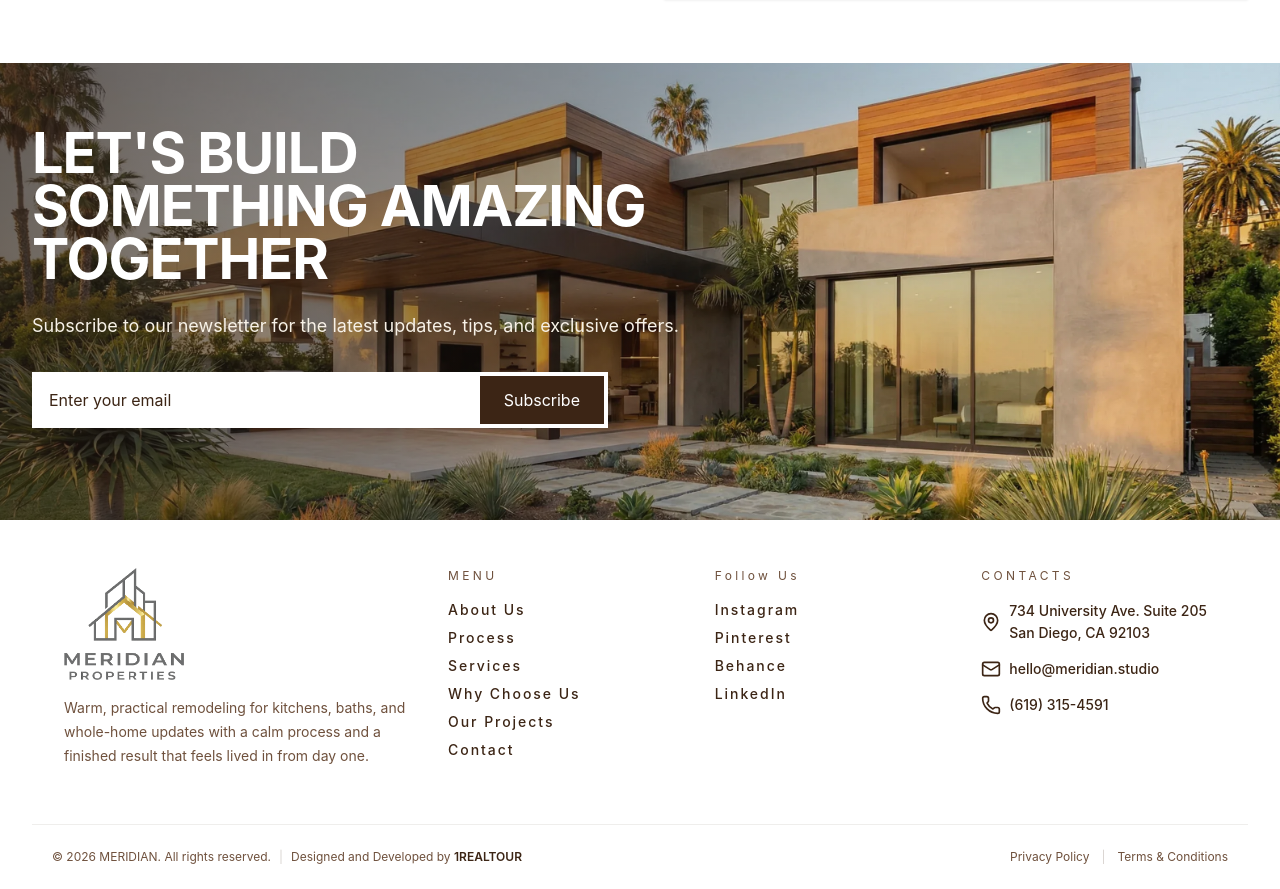
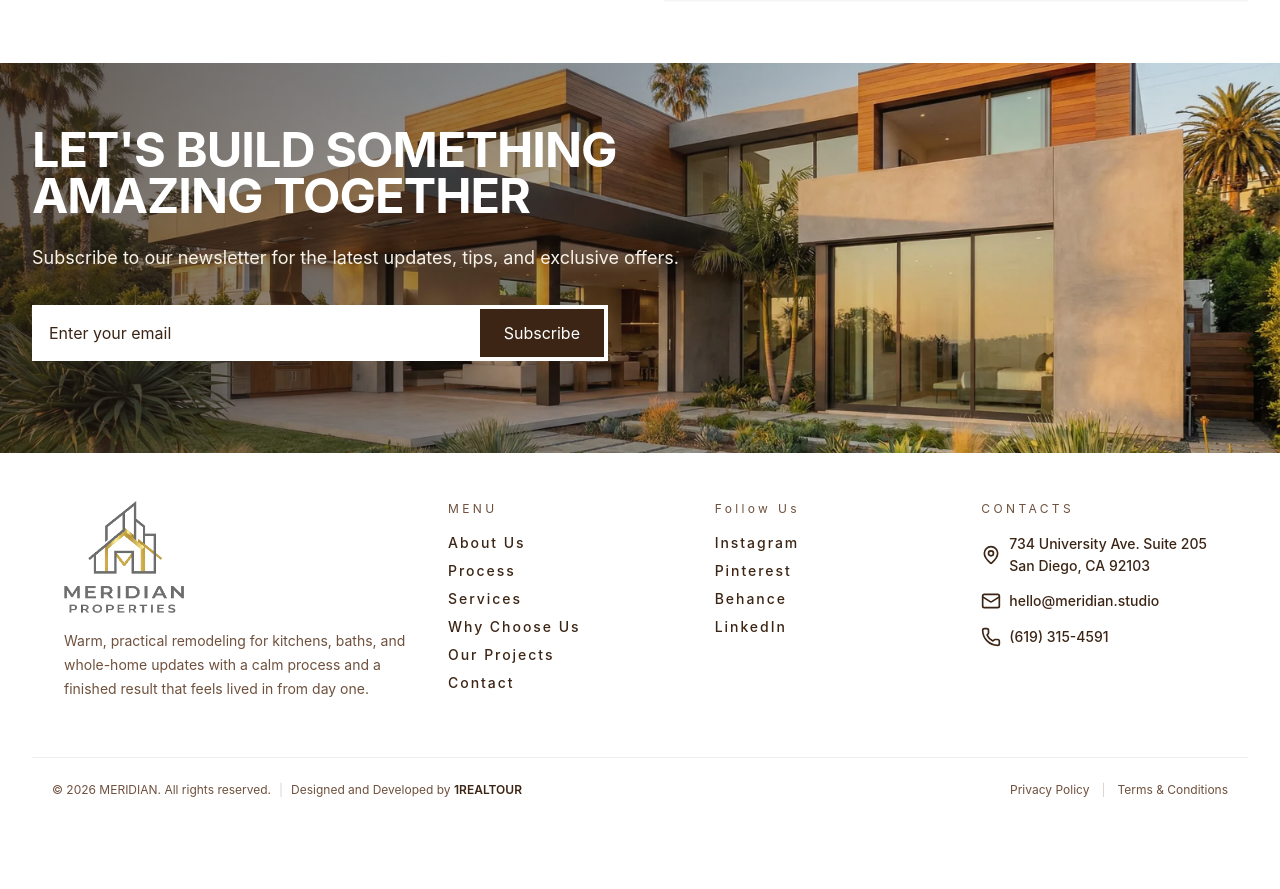
Before and after one commit to awaiskhancpp/meridian, a Next.js app: page /contact in a window 1280 px wide. Shown: the part 1343-2232 px from the top of the page. After the commit the page ends 2165 px from the top, so only its background shows below. Built offline with nearby package versions, Linux system fonts and the light colour scheme; a web font is replaced by a local one.

Commit message:
refactor: update typography values for consistency and improve layout in theme generation

```diff
--- a/scripts/generate-theme.ts
+++ b/scripts/generate-theme.ts
@@ -32,23 +32,23 @@ import {
 // Removed from builds.ts as single-use, kept here for CSS generation
 const typeRecipe = {
   heading2: {
-    size: 'clamp(1.9rem,3.8vw,3.2rem)',
+    size: componentStyles.type.sectionTitle,
     weight: '900',
     line: '0.92',
     tracking: '-0.02em',
   },
   headingScript: {
-    size: 'clamp(2.1rem,4vw,3.5rem)',
+    size: componentStyles.type.sectionScript,
     line: '1',
   },
   headingHero: {
-    size: 'clamp(2.75rem,6.8vw,5.85rem)',
+    size: componentStyles.type.heroDisplay,
     weight: '700',
     line: '0.9',
     tracking: '-0.03em',
   },
   headingHeroScript: {
-    size: 'clamp(3.1rem,7vw,6.1rem)',
+    size: componentStyles.type.heroScript,
     line: '0.82',
   },
   cardTitle: {
--- a/src/app/theme.generated.css
+++ b/src/app/theme.generated.css
@@ -329,28 +329,29 @@
 @utility type-not-found-watermark { font-size: clamp(9rem,42vw,30rem); }
 @utility type-not-found-title { font-size: clamp(2.4rem,7vw,5.5rem); }
 @utility type-not-found-script { font-size: clamp(2.8rem,7.5vw,6rem); }
-@utility type-section-title { font-size: clamp(2rem,4vw,3rem); }
-@utility type-section-title-wide { font-size: clamp(2rem,4vw,3.25rem); }
-@utility type-section-title-large { font-size: clamp(2rem,4vw,3.5rem); }
-@utility type-section-title-extra-large { font-size: clamp(2rem,4vw,4rem); }
-@utility type-service-script { font-size: clamp(2.2rem,4.5vw,3.5rem); }
-@utility type-service-hero { font-size: clamp(2rem,5vw,4rem); }
+@utility type-section-title { font-size: clamp(1.9rem,3.8vw,3.2rem); }
+@utility type-section-script { font-size: clamp(2.1rem,4vw,3.5rem); }
+@utility type-section-title-wide { font-size: clamp(1.9rem,3.8vw,3.2rem); }
+@utility type-section-title-large { font-size: clamp(1.9rem,3.8vw,3.2rem); }
+@utility type-section-title-extra-large { font-size: clamp(1.9rem,3.8vw,3.2rem); }
+@utility type-service-script { font-size: clamp(2.1rem,4vw,3.5rem); }
+@utility type-service-hero { font-size: clamp(2.75rem,6.8vw,5.85rem); }
 @utility type-service-form { font-size: clamp(1.8rem,3.6vw,2.6rem); }
 @utility type-service-why { font-size: clamp(1.9rem,3.8vw,3rem); }
-@utility type-project-title { font-size: clamp(2rem,4vw,3.4rem); }
+@utility type-project-title { font-size: clamp(1.9rem,3.8vw,3.2rem); }
 @utility type-project-card { font-size: clamp(1.2rem,1.8vw,1.6rem); }
 @utility type-project-card-hover { font-size: clamp(1.35rem,2vw,1.85rem); }
 @utility type-card-title { font-size: clamp(1.5rem,2vw,2rem); }
 @utility type-mission-title { font-size: clamp(2.125rem,3vw,2.75rem); }
-@utility type-mission-script { font-size: clamp(2.75rem,4vw,3.5rem); }
+@utility type-mission-script { font-size: clamp(2.1rem,4vw,3.5rem); }
 @utility type-value-title { font-size: clamp(1.625rem,2vw,2rem); }
-@utility type-trust-script { font-size: clamp(2.5rem,5vw,4rem); }
+@utility type-trust-script { font-size: clamp(2.1rem,4vw,3.5rem); }
 @utility type-body { font-size: 0.95rem; }
 @utility type-metadata { font-size: 0.65rem; }
 @utility type-code { font-size: 0.9em; }
 @utility type-search-label { font-size: 10px; }
-@utility type-display-large { font-size: 3.5rem; }
-@utility type-display-extra-large { font-size: 4.5rem; }
+@utility type-display-large { font-size: clamp(1.9rem,3.8vw,3.2rem); }
+@utility type-display-extra-large { font-size: clamp(2.75rem,6.8vw,5.85rem); }
 @utility type-article-subheading { font-size: 1.9rem; }
 @utility leading-hero { line-height: 0.9; }
 @utility leading-script { line-height: 0.82; }
--- a/src/builds.ts
+++ b/src/builds.ts
@@ -120,19 +120,6 @@ export const fontFamily = {
   script: "'Allura', cursive",
 } as const
 
-// Central typography and layout recipes used by components. Keep values here
-// so a builder can update the template from one source of truth.
-export const typography = {
-  heroDisplay: 'clamp(2.75rem,6.8vw,5.85rem)',
-  heroScript: 'clamp(3.1rem,7vw,6.1rem)',
-  body: '0.95rem',
-  eyebrow: '0.68rem',
-  metadata: '0.65rem',
-  heroLine: '0.9',
-  scriptLine: '0.82',
-  headingLine: '0.92',
-} as const
-
 // Font sizes are responsive by breakpoint: sm (<640) | md (640-1024) | lg (>1024)
 export const fontSize = {
   h1: { lg: '3.5rem', md: '2.75rem', sm: '2rem' },
@@ -159,6 +146,8 @@ export const fontWeight = {
   bold: '700',
 } as const
 
+const sharedGap = '0.75rem'
+
 // Spacing tokens.
 export const spacing = {
   section: { lg: '6rem', md: '4rem', sm: '2.5rem' },
@@ -168,29 +157,28 @@ export const spacing = {
   // independently in both Container.tsx and Hero.tsx (same raw value,
   // two places), the exact "should be a token" signal.
   contentMaxWidth: '1440px',
-  carouselOffset: '14rem',
-  cardMedia: '28rem',
-  cardMediaLg: '34rem',
-  contactMapHeight: '437px',
   dropdownWidth: '220px',
   dropdownTop: '85%',
-  gapCard: '0.75rem',
+  gapCard: sharedGap,
   narrowCopy: '260px',
-  headerTop: '6rem',
-  gapField: '0.75rem',
+  gapField: sharedGap,
   dividerWidth: '0.125rem',
   heroTop: { base: '6rem', sm: '7rem', lg: '8rem', wide: '6rem' },
   aboutCalloutRight: { base: '4rem', md: '18rem' },
 } as const
 
-export const layout = {
-  sectionPadding: { sm: '2.5rem', lg: '4rem' },
-  sectionMarginBottom: { sm: '2.5rem', lg: '4rem' },
-  heroColumns: 'minmax(0,1fr) auto',
-  galleryAspect: '16/10',
-  accordionExpanded: '1fr',
-  accordionCollapsed: '0fr',
+// Shared typography scales. Section-specific names below point back to these
+// values so the existing component classes remain compatible without creating
+// slightly different heading sizes for each section.
+const sharedType = {
+  heroDisplay: 'clamp(2.75rem,6.8vw,5.85rem)',
+  heroScript: 'clamp(3.1rem,7vw,6.1rem)',
+  sectionTitle: 'clamp(1.9rem,3.8vw,3.2rem)',
+  sectionScript: 'clamp(2.1rem,4vw,3.5rem)',
 } as const
+const sharedContactHeight = '437px'
+const sharedHeroGradient =
+  'linear-gradient(115deg,rgba(34,24,18,0.7) 0%,rgba(34,24,18,0.42) 38%,rgba(34,24,18,0.12) 68%,rgba(34,24,18,0.04) 100%)'
 
 export const motion = {
   standard: '300ms',
@@ -203,34 +191,35 @@ export const motion = {
 // of exposing raw clamp(), viewport, pixel, or fraction values in class names.
 export const componentStyles = {
   type: {
-    heroDisplay: 'clamp(2.75rem,6.8vw,5.85rem)',
-    heroScript: 'clamp(3.1rem,7vw,6.1rem)',
+    heroDisplay: sharedType.heroDisplay,
+    heroScript: sharedType.heroScript,
     eyebrow: '0.68rem',
     notFoundWatermark: 'clamp(9rem,42vw,30rem)',
     notFoundTitle: 'clamp(2.4rem,7vw,5.5rem)',
     notFoundScript: 'clamp(2.8rem,7.5vw,6rem)',
-    sectionTitle: 'clamp(2rem,4vw,3rem)',
-    sectionTitleWide: 'clamp(2rem,4vw,3.25rem)',
-    sectionTitleLarge: 'clamp(2rem,4vw,3.5rem)',
-    sectionTitleExtraLarge: 'clamp(2rem,4vw,4rem)',
-    serviceScript: 'clamp(2.2rem,4.5vw,3.5rem)',
-    serviceHero: 'clamp(2rem,5vw,4rem)',
+    sectionTitle: sharedType.sectionTitle,
+    sectionScript: sharedType.sectionScript,
+    sectionTitleWide: sharedType.sectionTitle,
+    sectionTitleLarge: sharedType.sectionTitle,
+    sectionTitleExtraLarge: sharedType.sectionTitle,
+    serviceScript: sharedType.sectionScript,
+    serviceHero: sharedType.heroDisplay,
     serviceForm: 'clamp(1.8rem,3.6vw,2.6rem)',
     serviceWhy: 'clamp(1.9rem,3.8vw,3rem)',
-    projectTitle: 'clamp(2rem,4vw,3.4rem)',
+    projectTitle: sharedType.sectionTitle,
     projectCard: 'clamp(1.2rem,1.8vw,1.6rem)',
     projectCardHover: 'clamp(1.35rem,2vw,1.85rem)',
     cardTitle: 'clamp(1.5rem,2vw,2rem)',
     missionTitle: 'clamp(2.125rem,3vw,2.75rem)',
-    missionScript: 'clamp(2.75rem,4vw,3.5rem)',
+    missionScript: sharedType.sectionScript,
     valueTitle: 'clamp(1.625rem,2vw,2rem)',
-    trustScript: 'clamp(2.5rem,5vw,4rem)',
+    trustScript: sharedType.sectionScript,
     body: '0.95rem',
     metadata: '0.65rem',
     code: '0.9em',
     searchLabel: '10px',
-    displayLarge: '3.5rem',
-    displayExtraLarge: '4.5rem',
+    displayLarge: sharedType.sectionTitle,
+    displayExtraLarge: sharedType.heroDisplay,
     articleSubheading: '1.9rem',
   },
   leading: {
@@ -244,7 +233,7 @@ export const componentStyles = {
   },
   layout: {
     heroDividerBottom: { base: '9.5rem', sm: '6.5rem', lg: '8rem' },
-    ctaSectionPadding: { base: '2.5rem', lg: '6.5rem' },
+    ctaSectionPadding: { base: spacing.section.sm, lg: '6.5rem' },
     heroMax: '40rem',
     headingMax: '44rem',
     copyMax: '28rem',
@@ -271,9 +260,9 @@ export const componentStyles = {
     trustCardMinHeight: '160px',
     menuMaxHeight: '30rem',
     carouselTop: '14rem',
-    contactMapHeight: '437px',
+    contactMapHeight: sharedContactHeight,
     contactMinHeight: '90vh',
-    contactSuccessHeight: '437px',
+    contactSuccessHeight: sharedContactHeight,
     contactFieldMinHeight: '9rem',
     contactRadius: '24px',
     legalMaxWidth: '64rem',
@@ -333,28 +322,9 @@ export const shadow = {
 
 // Reusable gradients used by hero and card overlays.
 export const gradient = {
-  hero: 'linear-gradient(115deg,rgba(34,24,18,0.7) 0%,rgba(34,24,18,0.42) 38%,rgba(34,24,18,0.12) 68%,rgba(34,24,18,0.04) 100%)',
-  serviceHero:
-    'linear-gradient(115deg,rgba(34,24,18,0.7) 0%,rgba(34,24,18,0.42) 38%,rgba(34,24,18,0.12) 68%,rgba(34,24,18,0.04) 100%)',
+  hero: sharedHeroGradient,
+  serviceHero: sharedHeroGradient,
   card: 'linear-gradient(180deg,rgba(60,37,21,0.08) 0%,rgba(60,37,21,0.18) 100%)',
   radialWarm: 'radial-gradient(circle at center,rgba(60,37,21,0.03) 0%,transparent 70%)',
   cardBottomDark: 'linear-gradient(180deg,transparent 0%,rgba(0,0,0,0.1) 100%)',
 } as const
-
-// Named one-off layout values discovered during the repository-wide audit.
-// These are intentionally explicit so future builders do not need to search
-// component files for arbitrary Tailwind values.
-export const utilityTokens = {
-  tocMaxHeight: 'calc(100vh - 8rem)',
-  cardMedia: '28rem',
-  cardMediaLg: '34rem',
-  galleryAspect: '16/10',
-  accordionRowsOpen: '1fr',
-  accordionRowsClosed: '0fr',
-  transitionAccordion: 'grid-template-rows',
-  carouselTop: '14rem',
-  navbarDropdownTop: '85%',
-  navbarDropdownWidth: '220px',
-  sectionPaddingSm: '2.5rem',
-  sectionPaddingLg: '4rem',
-} as const
--- a/src/components/homepage/Hero.tsx
+++ b/src/components/homepage/Hero.tsx
@@ -63,7 +63,7 @@ export default function Hero() {
 
             <div className="mt-8  lg:items-start pb-4 lg:pb-8">
               <div className="grid  grid-cols-1 gap-2 md:grid-cols-2">
-                <div className="grid grid-cols-2 md:grid-cols-1 lg:grid-cols-2">
+                <div className="grid grid-cols-1 md:grid-cols-1 lg:grid-cols-2">
                   <p className="text-xs font-medium uppercase tracking-label text-white-subtle">
                     Start Your Project
                   </p>
```
